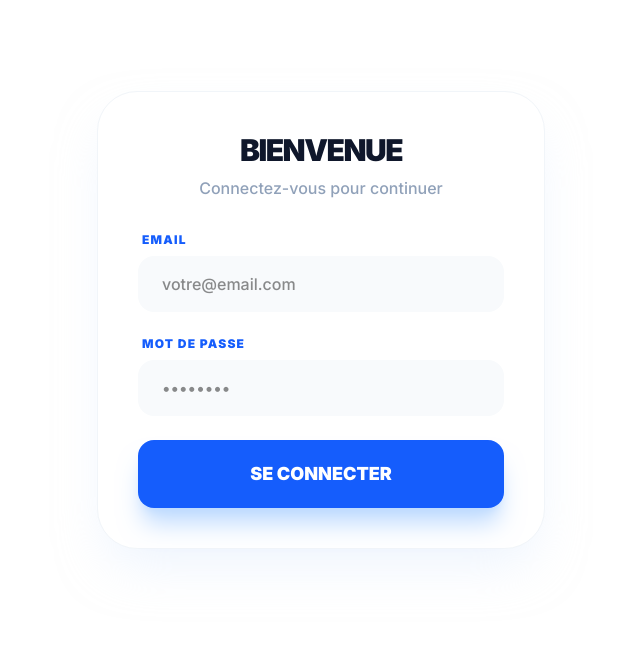
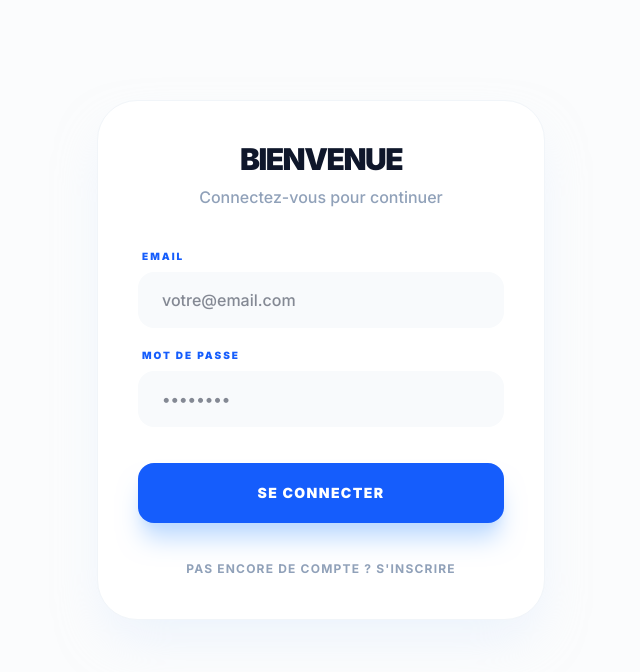
Before and after one commit to AliouBarry1871/digital-skills-academy, a Next.js app: page /login in a window 1280 px wide. Shown: the top 672 px of the page, without its empty margins (319-959 px from the left). Built offline with nearby package versions, Linux system fonts and the light colour scheme.

Commit message:
Add signup and profiles link

```diff
--- a/app/login/page.tsx
+++ b/app/login/page.tsx
@@ -7,51 +7,94 @@ import { useRouter } from 'next/navigation';
 export default function LoginPage() {
   const [email, setEmail] = useState('');
   const [password, setPassword] = useState('');
+  const [fullName, setFullName] = useState(''); // Nouveau : pour le certificat
+  const [isSignUp, setIsSignUp] = useState(false); // Basculer entre login et signup
   const [loading, setLoading] = useState(false);
   const router = useRouter();
 
-  const handleLogin = async (e: React.FormEvent) => {
+  const handleSubmit = async (e: React.FormEvent) => {
     e.preventDefault();
     setLoading(true);
 
+    if (isSignUp) {
+      // --- LOGIQUE D'INSCRIPTION ---
+      const { error } = await supabase.auth.signUp({
+        email,
+        password,
+        options: {
+          data: {
+            full_name: fullName, // Envoie le nom à auth.users
+          },
+        },
+      });
+
+      if (error) {
+        alert(error.message);
+      } else {
+        alert("Inscription réussie ! Vérifiez vos emails ou connectez-vous.");
+        setIsSignUp(false);
+      }
+    } else {
+      // --- LOGIQUE DE CONNEXION ---
       const { error } = await supabase.auth.signInWithPassword({
         email,
         password,
       });
 
       if (error) {
-      alert(error.message);
+        alert("Erreur : " + error.message);
       } else {
-      router.push('/'); // Redirige vers l'accueil après connexion
+        router.push('/');
         router.refresh();
+      }
     }
     setLoading(false);
   };
 
   return (
-    <div className="min-h-[80vh] flex items-center justify-center p-6">
+    <div className="min-h-[90vh] flex items-center justify-center p-6 bg-slate-50/50">
       <div className="bg-white w-full max-w-md p-10 rounded-[2.5rem] border border-slate-100 shadow-2xl shadow-blue-100/50">
-        <h1 className="text-3xl font-black text-slate-900 mb-2 uppercase tracking-tighter text-center">Bienvenue</h1>
-        <p className="text-slate-400 text-center mb-8 font-medium">Connectez-vous pour continuer</p>
 
-        <form onSubmit={handleLogin} className="space-y-6">
+        <div className="text-center mb-10">
+          <h1 className="text-3xl font-black text-slate-900 mb-2 uppercase tracking-tighter">
+            {isSignUp ? 'Créer un compte' : 'Bienvenue'}
+          </h1>
+          <p className="text-slate-400 font-medium">
+            {isSignUp ? 'Rejoignez l\'académie dès aujourd\'hui' : 'Connectez-vous pour continuer'}
+          </p>
+        </div>
+
+        <form onSubmit={handleSubmit} className="space-y-5">
+          {isSignUp && (
             <div>
-            <label className="block text-xs font-black uppercase text-blue-600 mb-2 ml-1 tracking-widest">Email</label>
+              <label className="block text-[10px] font-black uppercase text-blue-600 mb-2 ml-1 tracking-[0.2em]">Nom Complet (pour vos certificats)</label>
+              <input
+                type="text"
+                required
+                className="w-full px-6 py-4 bg-slate-50 border-none rounded-2xl focus:ring-2 focus:ring-blue-600 outline-none transition-all font-medium text-slate-900"
+                placeholder="Ex: Jean Dupont"
+                onChange={(e) => setFullName(e.target.value)}
+              />
+            </div>
+          )}
+
+          <div>
+            <label className="block text-[10px] font-black uppercase text-blue-600 mb-2 ml-1 tracking-[0.2em]">Email</label>
             <input
               type="email"
               required
-              className="w-full px-6 py-4 bg-slate-50 border-none rounded-2xl focus:ring-2 focus:ring-blue-600 outline-none transition-all font-medium"
+              className="w-full px-6 py-4 bg-slate-50 border-none rounded-2xl focus:ring-2 focus:ring-blue-600 outline-none transition-all font-medium text-slate-900"
               placeholder="votre@email.com"
               onChange={(e) => setEmail(e.target.value)}
             />
           </div>
 
           <div>
-            <label className="block text-xs font-black uppercase text-blue-600 mb-2 ml-1 tracking-widest">Mot de passe</label>
+            <label className="block text-[10px] font-black uppercase text-blue-600 mb-2 ml-1 tracking-[0.2em]">Mot de passe</label>
             <input
               type="password"
               required
-              className="w-full px-6 py-4 bg-slate-50 border-none rounded-2xl focus:ring-2 focus:ring-blue-600 outline-none transition-all font-medium"
+              className="w-full px-6 py-4 bg-slate-50 border-none rounded-2xl focus:ring-2 focus:ring-blue-600 outline-none transition-all font-medium text-slate-900"
               placeholder="••••••••"
               onChange={(e) => setPassword(e.target.value)}
             />
@@ -60,11 +103,20 @@ export default function LoginPage() {
           <button
             type="submit"
             disabled={loading}
-            className="w-full bg-blue-600 text-white py-5 rounded-2xl font-black text-lg hover:bg-slate-900 hover:-translate-y-1 active:scale-95 transition-all shadow-xl shadow-blue-200"
+            className="w-full bg-blue-600 text-white py-5 rounded-2xl font-black text-sm tracking-widest uppercase hover:bg-slate-900 hover:-translate-y-1 active:scale-95 transition-all shadow-xl shadow-blue-200 mt-4 disabled:opacity-50 disabled:translate-y-0"
           >
-            {loading ? 'Connexion...' : 'SE CONNECTER'}
+            {loading ? 'Traitement...' : isSignUp ? 'CRÉER MON COMPTE' : 'SE CONNECTER'}
           </button>
         </form>
+
+        <div className="mt-8 text-center">
+          <button
+            onClick={() => setIsSignUp(!isSignUp)}
+            className="text-xs font-bold text-slate-400 hover:text-blue-600 transition-colors uppercase tracking-widest"
+          >
+            {isSignUp ? 'Déjà un compte ? Se connecter' : 'Pas encore de compte ? S\'inscrire'}
+          </button>
+        </div>
       </div>
     </div>
   );
```
Lines whose indentation alone changed are shown as unchanged.
